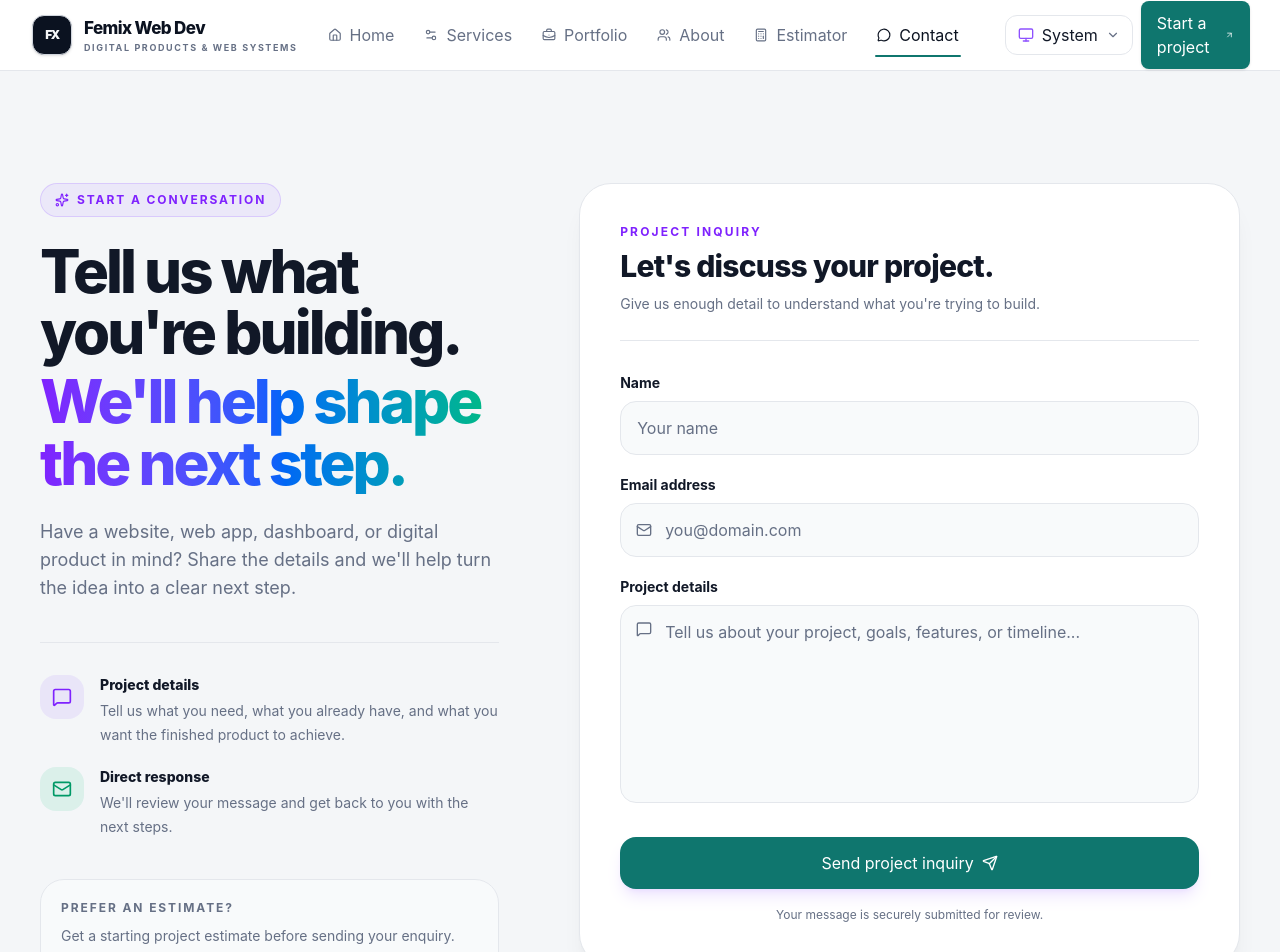
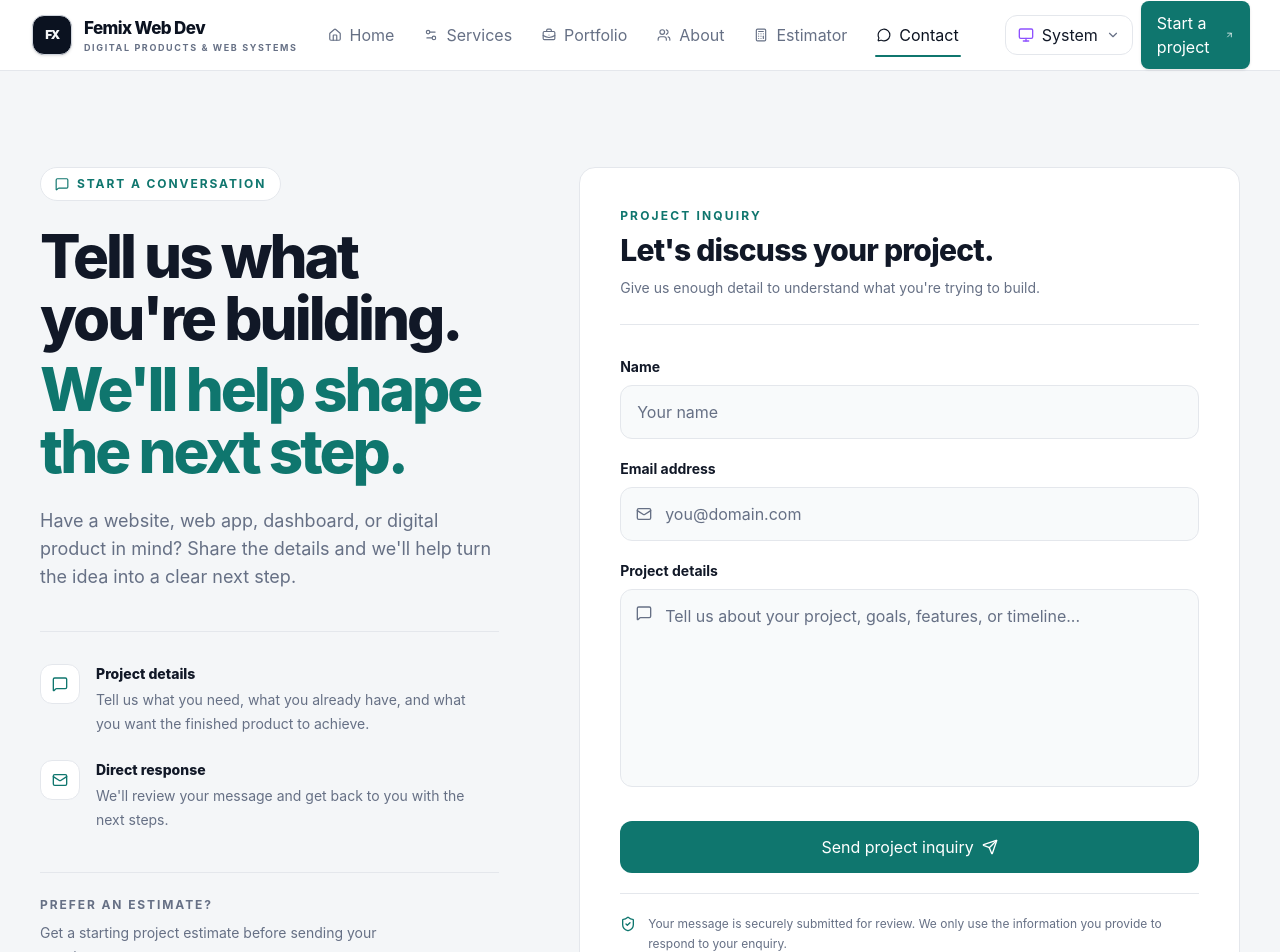
Before and after one commit to femixdigital/femix-web-dev, a React (Vite) app: page /contact in a window 1280 px wide. Shown: the top 952 px of the page. Built offline with nearby package versions, Linux system fonts and the light colour scheme.

Commit message:
style: refine contact platform experience

```diff
--- a/src/pages/Contact.tsx
+++ b/src/pages/Contact.tsx
@@ -7,7 +7,7 @@ import {
   Mail,
   MessageSquare,
   Send,
-  Sparkles,
+  ShieldCheck,
 } from 'lucide-react';
 import { supabase } from '../lib/supabase';
 
@@ -17,7 +17,11 @@ export default function Contact() {
   const selectedPrice = searchParams.get('price')?.trim() || '';
 
   const initialMessage = selectedPackage
-    ? `I'm interested in the ${selectedPackage}${selectedPrice ? ` (starting from ₦${Number(selectedPrice).toLocaleString()})` : ''}.\n\nProject details:\n`
+    ? `I'm interested in the ${selectedPackage}${
+        selectedPrice
+          ? ` (starting from ₦${Number(selectedPrice).toLocaleString()})`
+          : ''
+      }.\n\nProject details:\n`
     : '';
 
   const [formData, setFormData] = useState({
@@ -99,18 +103,17 @@ export default function Contact() {
 
   return (
     <main className="min-h-[calc(100vh-72px)] bg-[var(--app-bg)] text-[var(--app-text)]">
-      <section className="mx-auto max-w-7xl px-5 py-16 sm:px-8 sm:py-20 lg:px-10 lg:py-28">
-        <div className="grid gap-12 lg:grid-cols-[0.82fr_1.18fr] lg:gap-20 lg:items-start">
-          {/* Intro */}
+      <section className="mx-auto max-w-7xl px-5 py-14 sm:px-8 sm:py-18 lg:px-10 lg:py-24">
+        <div className="grid gap-12 lg:grid-cols-[0.82fr_1.18fr] lg:items-start lg:gap-20">
           <div className="lg:sticky lg:top-28">
-            <div className="mb-6 inline-flex items-center gap-2 rounded-full border border-violet-500/20 bg-violet-500/8 px-3.5 py-2 text-xs font-bold uppercase tracking-[0.16em] text-violet-600 dark:text-violet-300">
-              <Sparkles className="h-3.5 w-3.5" />
+            <div className="mb-6 inline-flex items-center gap-2 rounded-full border border-[var(--app-border)] bg-[var(--app-surface)] px-3.5 py-2 text-xs font-bold uppercase tracking-[0.16em] text-[var(--app-brand)]">
+              <MessageSquare className="h-3.5 w-3.5" />
               Start a conversation
             </div>
 
-            <h1 className="max-w-xl text-4xl font-extrabold leading-[1.02] tracking-[-0.05em] sm:text-5xl lg:text-6xl">
+            <h1 className="max-w-xl text-4xl font-extrabold leading-[1.04] tracking-[-0.05em] sm:text-5xl lg:text-6xl">
               Tell us what you&apos;re building.
-              <span className="mt-2 block bg-gradient-to-r from-violet-600 via-blue-600 to-emerald-500 bg-clip-text text-transparent">
+              <span className="mt-2 block text-[var(--app-brand)]">
                 We&apos;ll help shape the next step.
               </span>
             </h1>
@@ -121,48 +124,47 @@ export default function Contact() {
               next step.
             </p>
 
-            <div className="mt-10 space-y-5 border-t border-[var(--app-border)] pt-8">
+            <div className="mt-10 border-t border-[var(--app-border)] pt-8">
+              <div className="space-y-6">
                 <div className="flex gap-4">
-                <div className="flex h-11 w-11 shrink-0 items-center justify-center rounded-2xl bg-violet-500/10 text-violet-600 dark:text-violet-300">
-                  <MessageSquare className="h-5 w-5" />
+                  <div className="flex h-10 w-10 shrink-0 items-center justify-center rounded-xl border border-[var(--app-border)] bg-[var(--app-surface)] text-[var(--app-brand)]">
+                    <MessageSquare className="h-4 w-4" />
                   </div>
-
                   <div>
                     <p className="text-sm font-extrabold">Project details</p>
-                  <p className="mt-1 text-sm leading-6 text-[var(--app-muted)]">
-                    Tell us what you need, what you already have, and what you
-                    want the finished product to achieve.
+                    <p className="mt-1 max-w-sm text-sm leading-6 text-[var(--app-muted)]">
+                      Tell us what you need, what you already have, and what
+                      you want the finished product to achieve.
                     </p>
                   </div>
                 </div>
 
                 <div className="flex gap-4">
-                <div className="flex h-11 w-11 shrink-0 items-center justify-center rounded-2xl bg-emerald-500/10 text-emerald-600 dark:text-emerald-300">
-                  <Mail className="h-5 w-5" />
+                  <div className="flex h-10 w-10 shrink-0 items-center justify-center rounded-xl border border-[var(--app-border)] bg-[var(--app-surface)] text-[var(--app-brand)]">
+                    <Mail className="h-4 w-4" />
                   </div>
-
                   <div>
                     <p className="text-sm font-extrabold">Direct response</p>
-                  <p className="mt-1 text-sm leading-6 text-[var(--app-muted)]">
-                    We&apos;ll review your message and get back to you with the
-                    next steps.
+                    <p className="mt-1 max-w-sm text-sm leading-6 text-[var(--app-muted)]">
+                      We&apos;ll review your message and get back to you with
+                      the next steps.
                     </p>
                   </div>
                 </div>
               </div>
+            </div>
 
-            <div className="mt-10 rounded-3xl border border-[var(--app-border)] bg-[var(--app-surface-2)] p-5">
+            <div className="mt-10 border-t border-[var(--app-border)] pt-6">
               <p className="text-xs font-bold uppercase tracking-[0.16em] text-[var(--app-muted)]">
                 Prefer an estimate?
               </p>
-
-              <p className="mt-2 text-sm leading-6 text-[var(--app-muted)]">
+              <p className="mt-2 max-w-sm text-sm leading-6 text-[var(--app-muted)]">
                 Get a starting project estimate before sending your enquiry.
               </p>
 
               <Link
                 to="/estimator"
-                className="mt-4 inline-flex items-center gap-2 text-sm font-bold text-[var(--app-text)] transition hover:text-violet-600 dark:hover:text-violet-300"
+                className="mt-4 inline-flex items-center gap-2 text-sm font-bold text-[var(--app-text)] transition-colors hover:text-[var(--app-brand)]"
               >
                 Open project estimator
                 <ArrowRight className="h-4 w-4" />
@@ -170,15 +172,11 @@ export default function Contact() {
             </div>
           </div>
 
-          {/* Form */}
           <div>
             {isSent ? (
-              <div className="relative overflow-hidden rounded-[2rem] border border-emerald-500/20 bg-[var(--app-surface)] p-8 shadow-xl shadow-emerald-500/5 sm:p-10">
-                <div className="pointer-events-none absolute -right-24 -top-24 h-72 w-72 rounded-full bg-emerald-500/10 blur-3xl" />
-
-                <div className="relative">
-                  <div className="flex h-14 w-14 items-center justify-center rounded-2xl bg-emerald-500/10 text-emerald-500">
-                    <CheckCircle2 className="h-7 w-7" />
+              <div className="rounded-2xl border border-[var(--app-border)] bg-[var(--app-surface)] p-7 sm:p-10">
+                <div className="flex h-12 w-12 items-center justify-center rounded-xl border border-[var(--app-border)] bg-[var(--app-brand-soft)] text-[var(--app-brand)]">
+                  <CheckCircle2 className="h-6 w-6" />
                 </div>
 
                 <h2 className="mt-7 text-2xl font-extrabold tracking-tight sm:text-3xl">
@@ -193,26 +191,25 @@ export default function Contact() {
                 <button
                   type="button"
                   onClick={() => setIsSent(false)}
-                    className="mt-8 inline-flex items-center gap-2 rounded-2xl bg-[var(--app-brand)] px-5 py-3 text-sm font-bold text-white shadow-lg shadow-violet-500/15 transition hover:-translate-y-0.5"
+                  className="mt-8 inline-flex items-center gap-2 rounded-xl bg-[var(--app-brand)] px-5 py-3 text-sm font-bold text-[var(--app-brand-contrast)] transition hover:bg-[var(--app-brand-hover)]"
                 >
                   Send another message
                   <ArrowRight className="h-4 w-4" />
                 </button>
               </div>
-              </div>
             ) : (
               <form
                 onSubmit={handleSubmit}
-                className="rounded-[2rem] border border-[var(--app-border)] bg-[var(--app-surface)] p-6 shadow-xl shadow-slate-900/5 sm:p-8 lg:p-10"
+                className="rounded-2xl border border-[var(--app-border)] bg-[var(--app-surface)] p-6 sm:p-8 lg:p-10"
               >
                 <div className="mb-8 border-b border-[var(--app-border)] pb-6">
-                  <p className="text-xs font-bold uppercase tracking-[0.18em] text-violet-600 dark:text-violet-300">
+                  <p className="text-xs font-bold uppercase tracking-[0.18em] text-[var(--app-brand)]">
                     Project inquiry
                   </p>
 
                   {selectedPackage && (
-                    <div className="mt-4 rounded-2xl border border-violet-500/20 bg-violet-500/5 px-4 py-3">
-                      <p className="text-[11px] font-bold uppercase tracking-[0.14em] text-violet-600 dark:text-violet-300">
+                    <div className="mt-4 rounded-xl border border-[var(--app-border)] bg-[var(--app-surface-2)] px-4 py-3">
+                      <p className="text-[11px] font-bold uppercase tracking-[0.14em] text-[var(--app-muted)]">
                         Selected package
                       </p>
                       <p className="mt-1 text-sm font-extrabold text-[var(--app-text)]">
@@ -251,11 +248,11 @@ export default function Contact() {
                       value={formData.name}
                       onChange={(e) => updateField('name', e.target.value)}
                       placeholder="Your name"
-                      className={`w-full rounded-2xl border ${
+                      className={`w-full rounded-xl border ${
                         errors.name
                           ? 'border-rose-400/70'
                           : 'border-[var(--app-border)]'
-                      } bg-[var(--app-surface-2)] px-4 py-3.5 text-sm text-[var(--app-text)] outline-none placeholder:text-[var(--app-muted)] transition focus:border-violet-400/60 focus:ring-4 focus:ring-violet-500/8`}
+                      } bg-[var(--app-surface-2)] px-4 py-3.5 text-sm text-[var(--app-text)] outline-none placeholder:text-[var(--app-muted)] transition focus:border-[var(--app-brand)] focus:ring-4 focus:ring-[var(--app-brand)]/10`}
                     />
 
                     {errors.name && (
@@ -283,11 +280,11 @@ export default function Contact() {
                         value={formData.email}
                         onChange={(e) => updateField('email', e.target.value)}
                         placeholder="you@domain.com"
-                        className={`w-full rounded-2xl border ${
+                        className={`w-full rounded-xl border ${
                           errors.email
                             ? 'border-rose-400/70'
                             : 'border-[var(--app-border)]'
-                        } bg-[var(--app-surface-2)] py-3.5 pl-11 pr-4 text-sm text-[var(--app-text)] outline-none placeholder:text-[var(--app-muted)] transition focus:border-violet-400/60 focus:ring-4 focus:ring-violet-500/8`}
+                        } bg-[var(--app-surface-2)] py-3.5 pl-11 pr-4 text-sm text-[var(--app-text)] outline-none placeholder:text-[var(--app-muted)] transition focus:border-[var(--app-brand)] focus:ring-4 focus:ring-[var(--app-brand)]/10`}
                       />
                     </div>
 
@@ -318,11 +315,11 @@ export default function Contact() {
                           updateField('message', e.target.value)
                         }
                         placeholder="Tell us about your project, goals, features, or timeline..."
-                        className={`w-full resize-none rounded-2xl border ${
+                        className={`w-full resize-none rounded-xl border ${
                           errors.message
                             ? 'border-rose-400/70'
                             : 'border-[var(--app-border)]'
-                        } bg-[var(--app-surface-2)] py-3.5 pl-11 pr-4 text-sm leading-6 text-[var(--app-text)] outline-none placeholder:text-[var(--app-muted)] transition focus:border-violet-400/60 focus:ring-4 focus:ring-violet-500/8`}
+                        } bg-[var(--app-surface-2)] py-3.5 pl-11 pr-4 text-sm leading-6 text-[var(--app-text)] outline-none placeholder:text-[var(--app-muted)] transition focus:border-[var(--app-brand)] focus:ring-4 focus:ring-[var(--app-brand)]/10`}
                       />
                     </div>
 
@@ -338,15 +335,19 @@ export default function Contact() {
                 <button
                   type="submit"
                   disabled={isSubmitting}
-                  className="mt-7 inline-flex w-full items-center justify-center gap-2 rounded-2xl bg-[var(--app-brand)] px-5 py-3.5 text-sm font-bold text-white shadow-lg shadow-violet-500/15 transition hover:-translate-y-0.5 hover:shadow-xl disabled:cursor-not-allowed disabled:opacity-50"
+                  className="mt-7 inline-flex w-full items-center justify-center gap-2 rounded-xl bg-[var(--app-brand)] px-5 py-3.5 text-sm font-bold text-[var(--app-brand-contrast)] transition hover:bg-[var(--app-brand-hover)] disabled:cursor-not-allowed disabled:opacity-50"
                 >
                   {isSubmitting ? 'Sending...' : 'Send project inquiry'}
                   <Send className="h-4 w-4" />
                 </button>
 
-                <p className="mt-4 text-center text-xs leading-5 text-[var(--app-muted)]">
-                  Your message is securely submitted for review.
+                <div className="mt-5 flex items-start gap-3 border-t border-[var(--app-border)] pt-5">
+                  <ShieldCheck className="mt-0.5 h-4 w-4 shrink-0 text-[var(--app-brand)]" />
+                  <p className="text-xs leading-5 text-[var(--app-muted)]">
+                    Your message is securely submitted for review. We only use
+                    the information you provide to respond to your enquiry.
                   </p>
+                </div>
               </form>
             )}
           </div>
```
Lines whose indentation alone changed are shown as unchanged.
